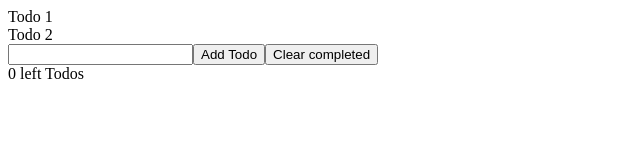
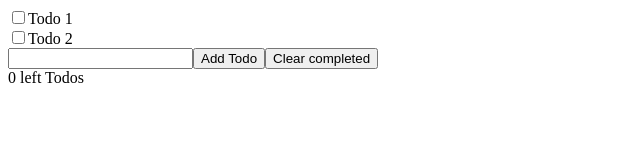
Before and after one commit to magalifabri/react-intro, a React (Create React App) app: page / in a window 1280 px wide. Shown: the top 160 px of the page, without its empty margins (0-640 px from the left). Built offline with nearby package versions, Linux system fonts and the light colour scheme.

Commit message:
Add checkboxes to todos

```diff
--- a/src/Todo.js
+++ b/src/Todo.js
@@ -3,7 +3,10 @@ import React from 'react';
 function Todo({todo}) {
     return (
         <div>
-            {todo.name}
+            <label>
+                <input type="checkbox" defaultChecked={todo.complete}/>
+                {todo.name}
+            </label>
         </div>
     );
 }
```
